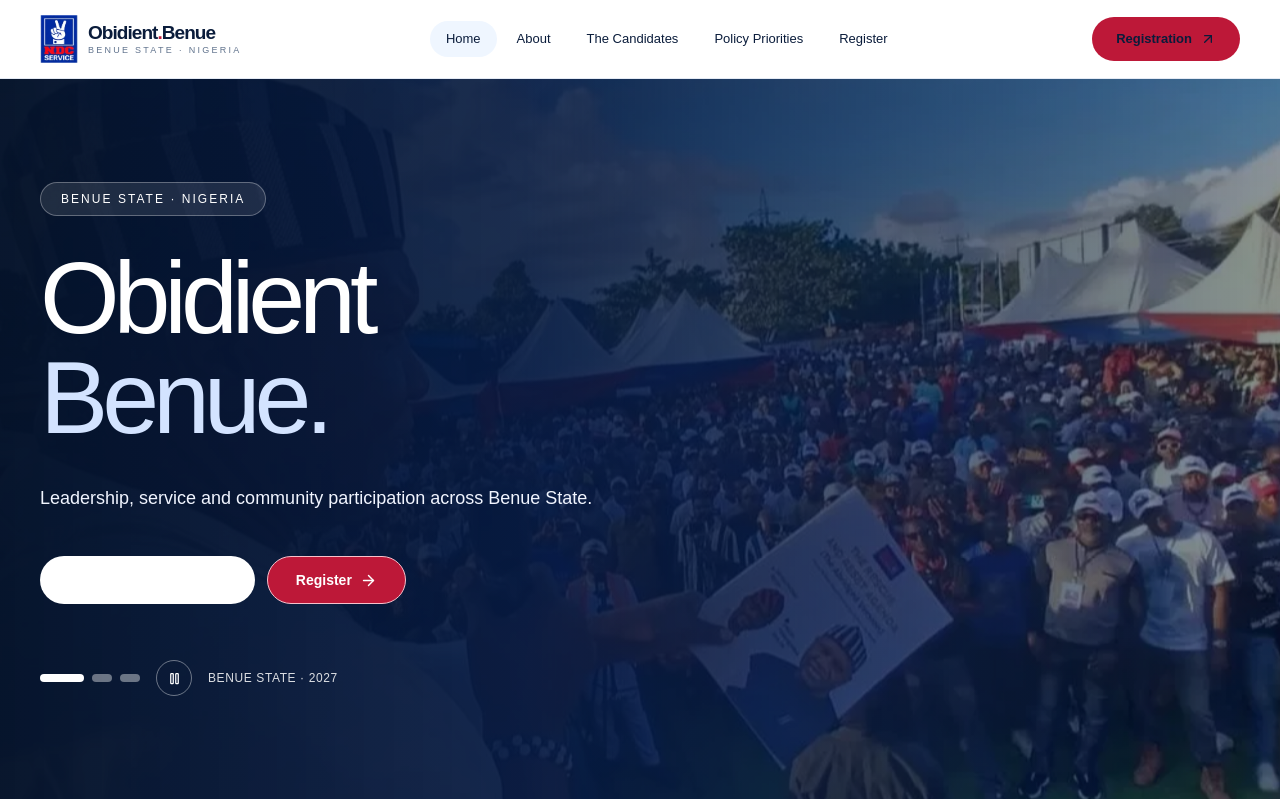
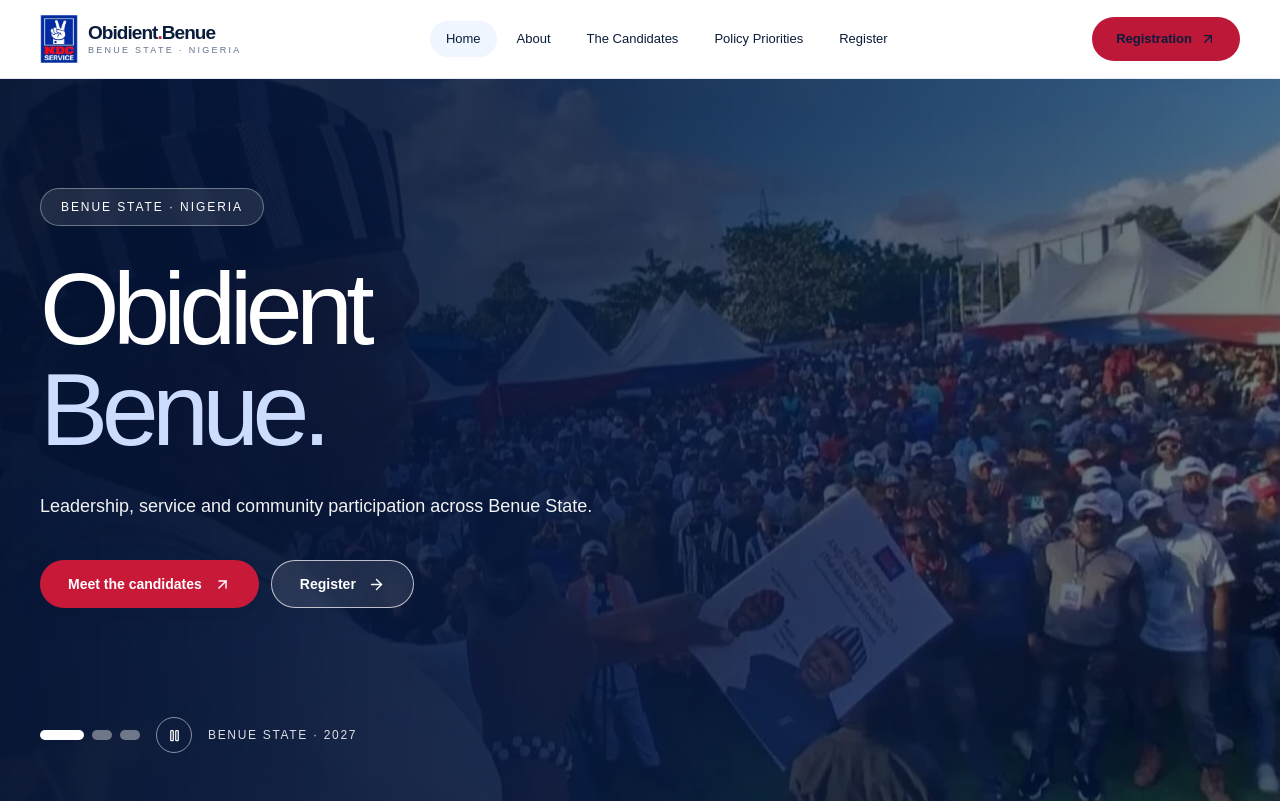
Before and after one commit to octalve-core/obidientbenue, a Next.js app: page / in a window 1280 px wide. Shown: the top 803 px of the page. Built offline with nearby package versions, Linux system fonts and the light colour scheme.

Commit message:
Make hero fill the viewport below the desktop navigation

```diff
--- a/features/home/Hero.tsx
+++ b/features/home/Hero.tsx
@@ -4,21 +4,65 @@ import Link from 'next/link';
 import {useEffect,useState} from 'react';
 import {ArrowUpRight,ArrowRight,Pause,Play} from 'lucide-react';
 const slides=[
- {src:'/images/hero-rally-01.webp',alt:'Benue community gathering',label:'Benue State · 2027'},
- {src:'/images/hero-rally-02.webp',alt:'Community leaders at a public political gathering',label:'Leadership and service'},
- {src:'/images/hero-rally-03.webp',alt:'Public gathering with Peter Obi and political leaders',label:'Community participation'}
+  {src:'/images/hero-rally-01.webp',label:'Benue State · 2027'},
+  {src:'/images/hero-rally-02.webp',label:'Leadership and service'},
+  {src:'/images/hero-rally-03.webp',label:'Community participation'}
 ];
+
 export function Hero(){
- const [active,setActive]=useState(0),[playing,setPlaying]=useState(true);
- useEffect(()=>{if(!playing)return;const t=window.setInterval(()=>setActive(x=>(x+1)%slides.length),6500);return()=>window.clearInterval(t)},[playing]);
- return <section className="relative isolate overflow-hidden bg-[#071c4e] text-white" aria-label="Obidient Benue">
-  <div className="absolute inset-0" aria-hidden="true">{slides.map((s,i)=><div key={s.src} className={'absolute inset-0 transition-opacity duration-1000 '+(i===active?'opacity-100':'opacity-0')}><Image src={s.src} fill alt="" priority={i===0} sizes="100vw" unoptimized={s.src.startsWith('https://')} className={'object-cover '+(i===0?'object-center':'object-[70%_30%]')+' '+(i===active&&playing?'animate-[hero-zoom_8s_ease-out_forwards]':'')}/></div>)}</div>
-  <div className="pointer-events-none absolute inset-0 bg-[linear-gradient(90deg,#04122afa_0%,#051a43e8_41%,#061c4b77_100%)]"/>
-  <div className="container-shell relative flex min-h-[660px] flex-col justify-center py-20 sm:min-h-[720px]"><div className="max-w-[740px]">
-   <p className="inline-flex rounded-full border border-white/30 bg-white/10 px-5 py-2 text-xs font-medium uppercase tracking-[.17em] text-white">Benue State · Nigeria</p>
-   <h1 className="mt-8 text-[clamp(3.5rem,8vw,7.25rem)] font-medium leading-[.98] tracking-[-.06em]">Obidient<br/><span className="text-[#d3e3ff]">Benue.</span></h1>
-   <p className="mt-8 max-w-xl text-lg leading-9 text-[#f1f5ff]">Leadership, service and community participation across Benue State.</p>
-   <div className="mt-10 flex flex-wrap gap-3"><Link href="/leadership" className="inline-flex min-h-12 items-center gap-2 rounded-full bg-white px-7 py-3 text-sm font-semibold text-[#071d54] transition hover:bg-blue-50">Meet the candidates <ArrowUpRight size={17}/></Link><Link href="/register" className="inline-flex min-h-12 items-center gap-2 rounded-full border border-[#f8c0cb] bg-[#bd1838] px-7 py-3 text-sm font-semibold text-white transition hover:bg-[#91112b]">Register <ArrowRight size={17}/></Link></div>
-  </div><div className="mt-14 flex items-center gap-4"><div className="flex gap-2" role="group" aria-label="Featured image selection">{slides.map((s,i)=><button key={s.src} type="button" onClick={()=>setActive(i)} aria-label={'View image '+(i+1)} aria-current={i===active?'true':undefined} className={'h-2 rounded-full transition-all '+(i===active?'w-11 bg-white':'w-5 bg-white/40 hover:bg-white/75')}/>)}</div><button type="button" onClick={()=>setPlaying(x=>!x)} aria-label={playing?'Pause slideshow':'Play slideshow'} className="grid size-9 place-items-center rounded-full border border-white/40 text-white">{playing?<Pause size={15}/>:<Play size={15}/>}</button><span className="text-xs font-medium uppercase tracking-wider text-white/85">{slides[active].label}</span></div></div>
- </section>;
+  const [active,setActive]=useState(0);
+  const [playing,setPlaying]=useState(true);
+  useEffect(()=>{
+    if(!playing)return;
+    const timer=window.setInterval(()=>setActive(i=>(i+1)%slides.length),6500);
+    return ()=>window.clearInterval(timer);
+  },[playing]);
+
+  return <section
+    aria-label="Obidient Benue"
+    className="relative isolate flex min-h-[calc(100svh-78px)] flex-col overflow-hidden bg-[#071b50] text-white lg:min-h-[calc(100dvh-78px)]"
+  >
+    <div className="absolute inset-0" aria-hidden="true">
+      {slides.map((slide,index)=><div key={slide.src}
+        className={'absolute inset-0 transition-opacity duration-1000 '+(index===active?'opacity-100':'opacity-0')}>
+        <Image src={slide.src} alt="" fill priority={index===0} sizes="100vw"
+          className={'object-cover object-center motion-reduce:transform-none '+(index===active&&playing?'animate-[hero-zoom_8s_ease-out_forwards]':'')}/>
+      </div>)}
+    </div>
+    <div aria-hidden="true" className="pointer-events-none absolute inset-0 bg-[linear-gradient(90deg,rgba(3,17,49,0.96)_0%,rgba(5,24,63,0.87)_40%,rgba(4,23,64,0.52)_100%)]"/>
+    <div className="container-shell relative flex w-full flex-1 flex-col justify-between gap-12 py-14 sm:py-16 lg:py-[clamp(3rem,6vh,5rem)]">
+      <div className="my-auto max-w-[760px] py-6">
+        <p className="inline-flex rounded-full border border-white/35 bg-white/10 px-5 py-2.5 text-xs font-medium uppercase tracking-[.16em] text-white backdrop-blur-sm">
+          Benue State · Nigeria
+        </p>
+        <h1 className="mt-8 text-[clamp(3.8rem,8vw,7.5rem)] font-medium leading-[.99] tracking-[-.065em] text-white">
+          Obidient<br/><span className="text-[#cbdcff]">Benue.</span>
+        </h1>
+        <p className="mt-7 max-w-[560px] text-base leading-8 text-white/95 sm:text-lg sm:leading-9">
+          Leadership, service and community participation across Benue State.
+        </p>
+        <div className="mt-9 flex flex-wrap items-center gap-3">
+          <Link href="/leadership" className="inline-flex min-h-12 items-center justify-center gap-3 rounded-full bg-[#c81938] px-7 py-3 text-sm font-semibold !text-white shadow-[0_8px_25px_rgba(10,14,43,0.15)] transition hover:bg-[#a4122e]">
+            Meet the candidates <ArrowUpRight size={17} aria-hidden="true"/>
+          </Link>
+          <Link href="/register" className="inline-flex min-h-12 items-center justify-center gap-3 rounded-full border border-white/70 bg-white/10 px-7 py-3 text-sm font-semibold !text-white backdrop-blur-sm transition hover:bg-white/20">
+            Register <ArrowRight size={17} aria-hidden="true"/>
+          </Link>
+        </div>
+      </div>
+      <div className="flex flex-wrap items-center gap-4">
+        <div className="flex items-center gap-2" role="group" aria-label="Featured image selection">
+          {slides.map((slide,index)=><button key={slide.src} type="button" onClick={()=>setActive(index)}
+            aria-label={'Show image '+(index+1)} aria-current={index===active?'true':undefined}
+            className={'h-2.5 rounded-full transition-all '+(index===active?'w-11 bg-white':'w-5 bg-white/40 hover:bg-white/75')}/>)}
+        </div>
+        <button type="button" onClick={()=>setPlaying(p=>!p)}
+          aria-label={playing?'Pause slideshow':'Resume slideshow'}
+          className="grid size-9 place-items-center rounded-full border border-white/50 text-white transition hover:bg-white/15">
+          {playing?<Pause size={15}/>:<Play size={15}/>}
+        </button>
+        <span className="text-xs font-medium uppercase tracking-[.14em] text-white/85">{slides[active].label}</span>
+      </div>
+    </div>
+  </section>;
 }
```
